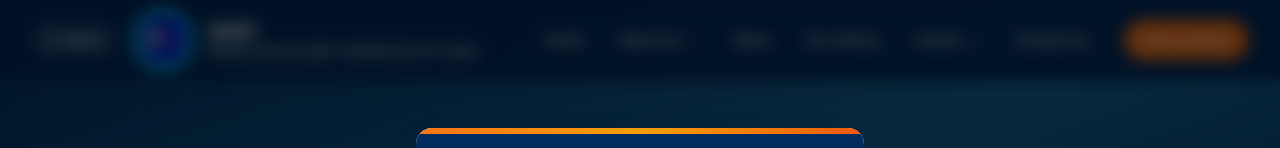
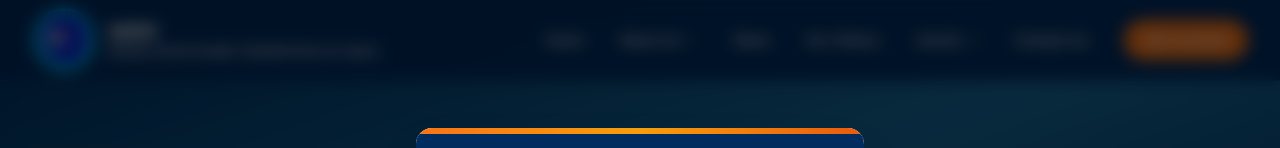
Before and after one commit to Manashvi10/wheelchairrugbyindia, a Next.js app: page /events in a window 1280 px wide. Shown: the top 148 px of the page. Built offline with nearby package versions, Linux system fonts and the light colour scheme.

Commit message:
admin button remove

```diff
--- a/app/components/Header.tsx
+++ b/app/components/Header.tsx
@@ -3,7 +3,7 @@
 import { useState } from "react";
 import { usePathname } from "next/navigation";
 import Link from "next/link";
-import { Menu, X, Accessibility, ChevronDown, ChevronRight, Bell, Shield } from "lucide-react";
+import { Menu, X, Accessibility, ChevronDown, ChevronRight, Bell } from "lucide-react";
 
 const navLinks = [
   { label: "Home", href: "/" },
@@ -48,26 +48,8 @@
       >
         <div className="max-w-7xl mx-auto px-4 sm:px-6 lg:px-8">
           <div className="flex items-center justify-between h-16 sm:h-20">
-            {/* Left cluster: Admin Login + Logo */}
+            {/* Logo */}
             <div className="flex items-center gap-2 sm:gap-4">
-              <Link
-                href="/admin/login"
-                className="hidden sm:inline-flex items-center gap-1.5 px-3 py-1.5 rounded-full bg-white/10 hover:bg-saffron text-white text-xs font-semibold border border-white/20 hover:border-saffron transition-all group"
-                aria-label="Admin login"
-                title="Admin login"
-              >
-                <Shield className="w-3.5 h-3.5" />
-                <span>Admin</span>
-              </Link>
-              <Link
-                href="/admin/login"
-                className="sm:hidden inline-flex items-center justify-center w-9 h-9 rounded-full bg-white/10 hover:bg-saffron text-white border border-white/20 transition"
-                aria-label="Admin login"
-                title="Admin login"
-              >
-                <Shield className="w-4 h-4" />
-              </Link>
-
               <Link
               href="/"
               className="flex items-center gap-3 group"
```
